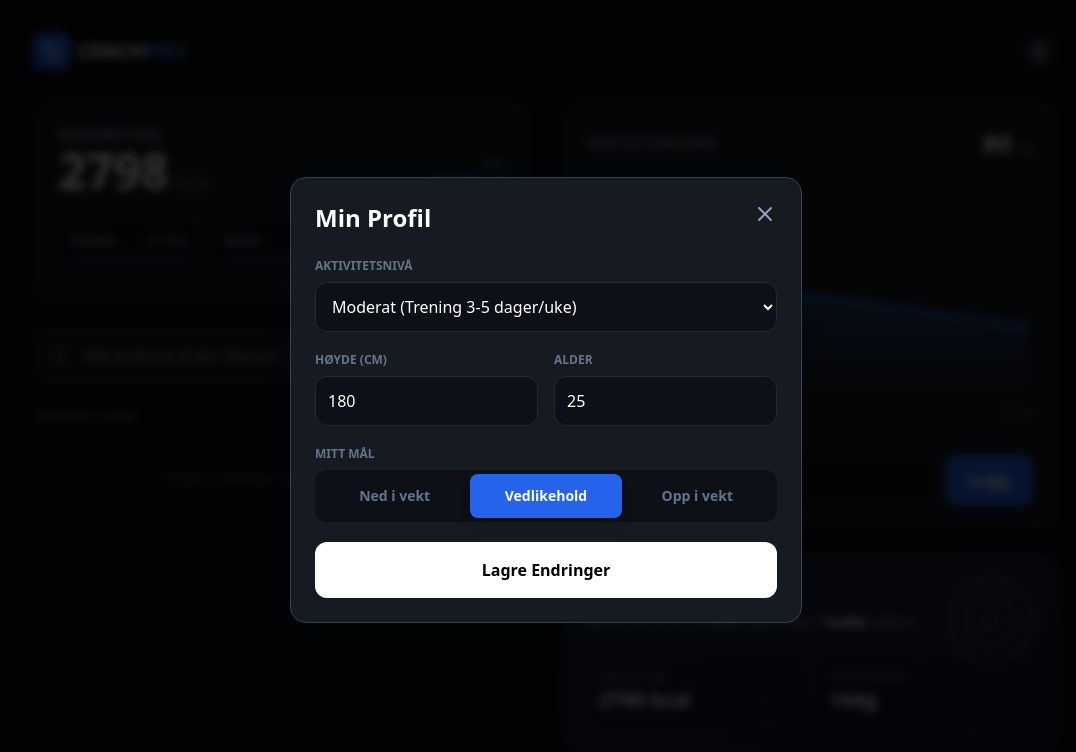
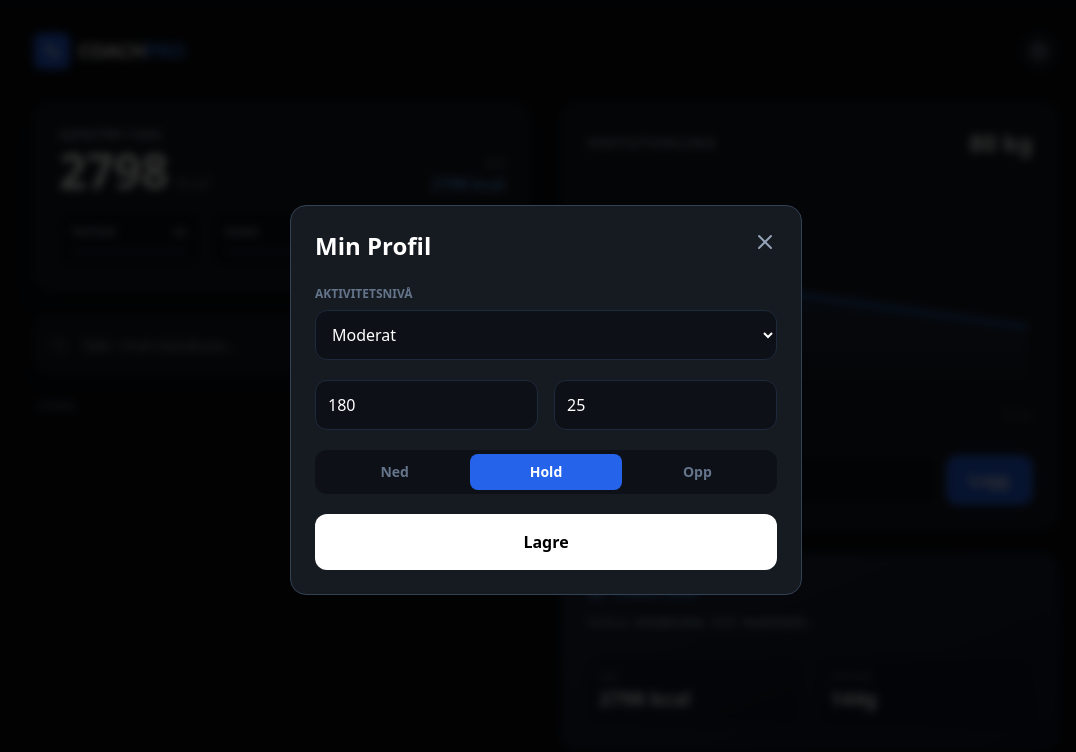
Before and after one commit to WillGit-Dev/Calorie-Tracker, a React (Create React App) app: page / in a window 1280 px wide. Both pictures are taken after a click on the button 1133 px from the left and 51 px from the top of the page. Shown: the top 752 px of the page, without its empty margins (94-1170 px from the left). Built offline with nearby package versions, Linux system fonts and the light colour scheme.

Commit message:
Update App.js

```diff
--- a/src/App.js
+++ b/src/App.js
@@ -7,7 +7,6 @@ import {
   Tooltip, ResponsiveContainer
 } from 'recharts';
 
-// --- BEREGNINGER ---
 const calculateMacros = (profile) => {
   const bmr = profile.gender === 'male'
     ? 10 * profile.currentWeight + 6.25 * profile.height - 5 * profile.age + 5
@@ -27,7 +26,6 @@ const calculateMacros = (profile) => {
 };
 
 export default function App() {
-  // --- STATE ---
   const [userProfile, setUserProfile] = useState(() => {
     const saved = localStorage.getItem('userProfile');
     return saved ? JSON.parse(saved) : {
@@ -53,43 +51,40 @@ export default function App() {
   });
 
   const [showSettings, setShowSettings] = useState(false);
-
-  // SØK STATE
   const [searchTerm, setSearchTerm] = useState("");
   const [searchResults, setSearchResults] = useState([]);
   const [isSearching, setIsSearching] = useState(false);
   const [newWeight, setNewWeight] = useState("");
+  const [selectedFood, setSelectedFood] = useState(null);
+  const [amount, setAmount] = useState(100);
 
-  // Auto-lagring
   useEffect(() => {
     localStorage.setItem('userProfile', JSON.stringify(userProfile));
     localStorage.setItem('todayLog', JSON.stringify(todayLog));
     localStorage.setItem('weightLog', JSON.stringify(weightLog));
   }, [userProfile, todayLog, weightLog]);
 
-  // --- API SØK MOT OPEN FOOD FACTS ---
   useEffect(() => {
     const searchFood = async () => {
-      if (searchTerm.length < 2) {
+      if (searchTerm.length < 3) {
         setSearchResults([]);
         return;
       }
       setIsSearching(true);
       try {
         const response = await fetch(
-          `https://world.openfoodfacts.org/cgi/search.pl?search_terms=${searchTerm}&search_simple=1&action=process&json=1&page_size=5`
+          `https://world.openfoodfacts.org/cgi/search.pl?search_terms=${searchTerm}&search_simple=1&action=process&json=1&page_size=8`
         );
         const data = await response.json();
-
         if (data.products) {
           const mappedResults = data.products.map(p => ({
             name: p.product_name || "Ukjent vare",
-            calories: Math.round(p.nutriments?.['energy-kcal_100g'] || 0),
-            protein: Math.round(p.nutriments?.proteins_100g || 0),
-            carbs: Math.round(p.nutriments?.carbohydrates_100g || 0),
-            fat: Math.round(p.nutriments?.fat_100g || 0),
-            brand: p.brands || ""
-          })).filter(p => p.calories > 0); // Filtrer bort ting uten kalori-info
+            calories100: Math.round(p.nutriments?.['energy-kcal_100g'] || 0),
+            protein100: parseFloat(p.nutriments?.proteins_100g || 0),
+            carbs100: parseFloat(p.nutriments?.carbohydrates_100g || 0),
+            fat100: parseFloat(p.nutriments?.fat_100g || 0),
+            brand: p.brands || "Generisk"
+          })).filter(p => p.calories100 > 0);
           setSearchResults(mappedResults);
         }
       } catch (error) {
@@ -99,17 +94,23 @@ export default function App() {
       }
     };
 
-    // Vent 500ms etter at brukeren slutter å skrive før vi søker (debounce)
-    const timeoutId = setTimeout(() => {
-      searchFood();
-    }, 500);
-
+    const timeoutId = setTimeout(searchFood, 600);
     return () => clearTimeout(timeoutId);
   }, [searchTerm]);
 
   const stats = useMemo(() => calculateMacros(userProfile), [userProfile]);
 
-  const addMeal = (meal) => {
+  const addMeal = () => {
+    if (!selectedFood) return;
+    const ratio = amount / 100;
+    const meal = {
+      name: `${selectedFood.name} (${amount}g)`,
+      calories: Math.round(selectedFood.calories100 * ratio),
+      protein: Math.round(selectedFood.protein100 * ratio),
+      carbs: Math.round(selectedFood.carbs100 * ratio),
+      fat: Math.round(selectedFood.fat100 * ratio)
+    };
+
     setTodayLog(prev => ({
       ...prev,
       calories: prev.calories + meal.calories,
@@ -120,16 +121,18 @@ export default function App() {
     }));
     setSearchTerm("");
     setSearchResults([]);
+    setSelectedFood(null);
+    setAmount(100);
   };
 
   const removeMeal = (index) => {
     const meal = todayLog.entries[index];
     setTodayLog(prev => ({
       ...prev,
-      calories: prev.calories - meal.calories,
-      protein: prev.protein - meal.protein,
-      carbs: prev.carbs - meal.carbs,
-      fat: prev.fat - meal.fat,
+      calories: Math.max(0, prev.calories - meal.calories),
+      protein: Math.max(0, prev.protein - meal.protein),
+      carbs: Math.max(0, prev.carbs - meal.carbs),
+      fat: Math.max(0, prev.fat - meal.fat),
       entries: prev.entries.filter((_, i) => i !== index)
     }));
   };
@@ -147,56 +150,31 @@ export default function App() {
 
   return (
     <div className="min-h-screen bg-[#0a0c10] text-slate-200 p-4 md:p-8 font-sans">
-
-      {/* HEADER */}
       <header className="max-w-5xl mx-auto flex justify-between items-center mb-8">
         <div className="flex items-center gap-2">
-          <div className="bg-blue-600 p-2 rounded-lg">
-            <Activity className="text-white" size={20} />
-          </div>
-          <h1 className="text-xl font-bold tracking-tight text-white">
-            COACH<span className="text-blue-500">PRO</span>
-          </h1>
+          <div className="bg-blue-600 p-2 rounded-lg"><Activity className="text-white" size={20} /></div>
+          <h1 className="text-xl font-bold tracking-tight text-white">COACH<span className="text-blue-500">PRO</span></h1>
         </div>
-        <button
-          onClick={() => setShowSettings(true)}
-          className="p-2 bg-[#161b22] border border-slate-800 rounded-full hover:border-blue-500 transition-colors"
-        >
+        <button onClick={() => setShowSettings(true)} className="p-2 bg-[#161b22] border border-slate-800 rounded-full hover:border-blue-500 transition-colors">
           <Settings size={20} className="text-slate-400" />
         </button>
       </header>
 
       <main className="max-w-5xl mx-auto grid grid-cols-1 lg:grid-cols-2 gap-8">
-
-        {/* KOLONNE 1 */}
         <div className="space-y-6">
           <section className="bg-[#161b22] border border-slate-800 rounded-2xl p-6 shadow-xl">
             <div className="flex justify-between items-end mb-4">
               <div>
                 <p className="text-slate-400 text-xs uppercase font-bold tracking-wider mb-1">Gjenstår i dag</p>
-                <h2 className="text-5xl font-black text-white">
-                  {Math.max(0, stats.calories - todayLog.calories)}
-                  <span className="text-lg font-medium text-slate-500 ml-2">kcal</span>
-                </h2>
+                <h2 className="text-5xl font-black text-white">{Math.max(0, stats.calories - todayLog.calories)}<span className="text-lg font-medium text-slate-500 ml-2">kcal</span></h2>
               </div>
-              <div className="text-right hidden sm:block">
-                <p className="text-slate-500 text-xs">Mål</p>
-                <p className="font-bold text-blue-400">{stats.calories} kcal</p>
-              </div>
+              <div className="text-right"><p className="text-slate-500 text-xs">Mål</p><p className="font-bold text-blue-400">{stats.calories} kcal</p></div>
             </div>
-
-            <div className="grid grid-cols-3 gap-3 mt-6">
-              {[
-                { label: 'Protein', val: todayLog.protein, max: stats.protein, color: 'bg-blue-500' },
-                { label: 'Karbo', val: todayLog.carbs, max: stats.carbs, color: 'bg-orange-500' },
-                { label: 'Fett', val: todayLog.fat, max: stats.fat, color: 'bg-green-500' }
-              ].map((m) => (
+            <div className="grid grid-cols-3 gap-3">
+              {[{ label: 'Protein', val: todayLog.protein, max: stats.protein, color: 'bg-blue-500' }, { label: 'Karbo', val: todayLog.carbs, max: stats.carbs, color: 'bg-orange-500' }, { label: 'Fett', val: todayLog.fat, max: stats.fat, color: 'bg-green-500' }].map((m) => (
                 <div key={m.label} className="bg-[#0d1117] rounded-xl p-3 border border-slate-800/50">
-                  <div className="flex justify-between text-xs mb-2 text-slate-400">
-                    <span className="font-semibold">{m.label}</span>
-                    <span>{m.val}/{m.max}g</span>
-                  </div>
-                  <div className="h-2 bg-slate-800 rounded-full overflow-hidden">
+                  <div className="flex justify-between text-[10px] mb-2 text-slate-400 uppercase font-bold"><span>{m.label}</span><span>{m.val}g</span></div>
+                  <div className="h-1.5 bg-slate-800 rounded-full overflow-hidden">
                     <div className={`h-full ${m.color}`} style={{ width: `${Math.min(100, (m.val / m.max) * 100)}%` }} />
                   </div>
                 </div>
@@ -204,194 +182,99 @@ export default function App() {
             </div>
           </section>
 
-          {/* SØKEFELT MED EKTE API */}
-          <div className="relative z-50">
-            <div className="relative group">
-              <div className="absolute inset-y-0 left-0 pl-4 flex items-center pointer-events-none">
-                {isSearching ? <Loader2 className="animate-spin text-blue-500" size={18}/> : <Search className="text-slate-500" size={18} />}
-              </div>
-              <input
-                type="text"
-                placeholder="Søk matvare (f.eks 'Banan', 'Grandiosa')..."
-                className="w-full bg-[#161b22] border border-slate-800 text-white rounded-xl py-4 pl-12 pr-4 focus:ring-2 focus:ring-blue-500 focus:border-transparent outline-none transition-all shadow-lg"
-                value={searchTerm}
-                onChange={(e) => setSearchTerm(e.target.value)}
-              />
+          <div className="relative z-[100]">
+            <div className="relative">
+              <div className="absolute inset-y-0 left-0 pl-4 flex items-center">{isSearching ? <Loader2 className="animate-spin text-blue-500" size={18}/> : <Search className="text-slate-500" size={18} />}</div>
+              <input type="text" placeholder="Søk i mat-database..." className="w-full bg-[#161b22] border border-slate-800 text-white rounded-xl py-4 pl-12 pr-4 focus:ring-2 focus:ring-blue-500 outline-none transition-all shadow-lg" value={searchTerm} onChange={(e) => setSearchTerm(e.target.value)} />
             </div>
 
-            {/* RESULTATLISTE */}
-            {searchTerm.length > 1 && searchResults.length > 0 && (
-              <div className="absolute top-full left-0 right-0 mt-2 bg-[#1c2128] border border-slate-700 rounded-xl shadow-2xl overflow-hidden z-[100]">
-                <div className="p-2 text-xs text-slate-500 uppercase tracking-wider font-bold bg-[#161b22]">
-                  Resultater fra Open Food Facts
-                </div>
+            {searchResults.length > 0 && (
+              <div className="absolute top-full left-0 right-0 mt-2 bg-[#1c2128] border border-slate-700 rounded-xl shadow-2xl overflow-hidden max-h-80 overflow-y-auto">
                 {searchResults.map((item, idx) => (
-                  <button
-                    key={idx}
-                    onClick={() => addMeal(item)}
-                    className="w-full p-4 text-left hover:bg-blue-600/10 hover:text-blue-400 flex justify-between items-center border-b border-slate-800/50 transition-colors group"
-                  >
-                    <div>
-                      <span className="font-bold text-white block group-hover:text-blue-400">
-                        {item.name} <span className="text-xs font-normal text-slate-500">({item.brand})</span>
-                      </span>
-                      <span className="text-xs text-slate-500">Per 100g: {item.calories} kcal • P:{item.protein}g K:{item.carbs}g F:{item.fat}g</span>
-                    </div>
-                    <Plus size={20} className="text-slate-600 group-hover:text-blue-400"/>
+                  <button key={idx} onClick={() => setSelectedFood(item)} className="w-full p-4 text-left hover:bg-blue-600/10 flex justify-between items-center border-b border-slate-800/50">
+                    <div><span className="font-bold text-white block">{item.name}</span><span className="text-xs text-slate-500">{item.brand} • {item.calories100} kcal/100g</span></div>
+                    <Plus size={18} className="text-blue-500" />
                   </button>
                 ))}
               </div>
             )}
           </div>
 
+          {selectedFood && (
+            <div className="bg-blue-600/10 border border-blue-500/50 rounded-xl p-4 flex flex-col sm:flex-row gap-4 items-center animate-in fade-in slide-in-from-top-2">
+              <div className="flex-1"><p className="text-sm font-bold text-blue-400">Valgt: {selectedFood.name}</p><p className="text-xs text-slate-400">Hvor mange gram spiste du?</p></div>
+              <div className="flex gap-2 w-full sm:w-auto">
+                <input type="number" className="w-24 bg-[#0d1117] border border-blue-500/30 rounded-lg p-2 text-white outline-none" value={amount} onChange={(e) => setAmount(parseInt(e.target.value) || 0)} />
+                <button onClick={addMeal} className="bg-blue-600 hover:bg-blue-500 text-white px-4 py-2 rounded-lg font-bold flex-1 sm:flex-none">Legg til</button>
+                <button onClick={() => setSelectedFood(null)} className="p-2 text-slate-500 hover:text-white"><X size={20}/></button>
+              </div>
+            </div>
+          )}
+
           <div className="space-y-2">
-            <h3 className="text-xs font-bold text-slate-500 uppercase tracking-widest pl-1">Dagens Logg</h3>
-            {todayLog.entries.length === 0 ? (
-              <div className="p-8 text-center border border-dashed border-slate-800 rounded-2xl text-slate-600">
-                Ingen måltider registrert ennå.
+            <h3 className="text-xs font-bold text-slate-500 uppercase tracking-widest pl-1">Logg</h3>
+            {todayLog.entries.map((entry, i) => (
+              <div key={i} className="flex justify-between items-center p-4 bg-[#161b22] border border-slate-800/50 rounded-xl group">
+                <div><p className="font-bold text-slate-200">{entry.name}</p><p className="text-[10px] text-slate-500 uppercase tracking-tight">P:{entry.protein}g K:{entry.carbs}g F:{entry.fat}g</p></div>
+                <div className="flex items-center gap-4"><span className="font-bold text-blue-400">{entry.calories} kcal</span><button onClick={() => removeMeal(i)} className="text-slate-600 hover:text-red-400"><X size={16} /></button></div>
               </div>
-            ) : (
-              todayLog.entries.map((entry, i) => (
-                <div key={i} className="flex justify-between items-center p-4 bg-[#161b22] border border-slate-800/50 rounded-xl hover:border-slate-700 transition-colors group">
-                  <div>
-                    <p className="font-bold text-slate-200">{entry.name}</p>
-                    <p className="text-xs text-slate-500">P:{entry.protein}g K:{entry.carbs}g F:{entry.fat}g</p>
-                  </div>
-                  <div className="flex items-center gap-4">
-                    <span className="font-bold text-blue-400">{entry.calories} kcal</span>
-                    <button onClick={() => removeMeal(i)} className="text-slate-600 hover:text-red-400 opacity-0 group-hover:opacity-100 transition-opacity">
-                      <X size={16} />
-                    </button>
-                  </div>
-                </div>
-              ))
-            )}
+            ))}
           </div>
         </div>
 
-        {/* KOLONNE 2 */}
         <div className="space-y-6">
-          <section className="bg-[#161b22] border border-slate-800 rounded-2xl p-6 shadow-lg">
-            <div className="flex justify-between items-center mb-6">
-              <h3 className="text-sm font-bold text-slate-400 uppercase tracking-widest">Vektutvikling</h3>
-              <span className="text-2xl font-black text-white">{userProfile.currentWeight} <span className="text-sm text-slate-500 font-normal">kg</span></span>
-            </div>
-
+          <section className="bg-[#161b22] border border-slate-800 rounded-2xl p-6">
+            <div className="flex justify-between items-center mb-6"><h3 className="text-sm font-bold text-slate-400 uppercase tracking-widest">Vektutvikling</h3><span className="text-2xl font-black text-white">{userProfile.currentWeight} kg</span></div>
             <div className="h-64 w-full mb-4">
               <ResponsiveContainer width="100%" height="100%">
                 <AreaChart data={weightLog}>
-                  <defs>
-                    <linearGradient id="colorWeight" x1="0" y1="0" x2="0" y2="1">
-                      <stop offset="5%" stopColor="#3b82f6" stopOpacity={0.4}/>
-                      <stop offset="95%" stopColor="#3b82f6" stopOpacity={0}/>
-                    </linearGradient>
-                  </defs>
+                  <defs><linearGradient id="cw" x1="0" y1="0" x2="0" y2="1"><stop offset="5%" stopColor="#3b82f6" stopOpacity={0.3}/><stop offset="95%" stopColor="#3b82f6" stopOpacity={0}/></linearGradient></defs>
                   <CartesianGrid strokeDasharray="3 3" stroke="#2d3748" vertical={false} />
                   <XAxis dataKey="date" stroke="#64748b" fontSize={10} tickLine={false} axisLine={false} />
                   <YAxis hide domain={['dataMin - 1', 'dataMax + 1']} />
-                  <Tooltip
-                    contentStyle={{ backgroundColor: '#0f172a', border: '1px solid #1e293b', borderRadius: '8px', color: '#fff' }}
-                    itemStyle={{ color: '#60a5fa' }}
-                  />
-                  <Area type="monotone" dataKey="weight" stroke="#3b82f6" strokeWidth={3} fillOpacity={1} fill="url(#colorWeight)" />
+                  <Tooltip contentStyle={{ backgroundColor: '#0f172a', border: '1px solid #1e293b', borderRadius: '8px' }} />
+                  <Area type="monotone" dataKey="weight" stroke="#3b82f6" strokeWidth={3} fill="url(#cw)" />
                 </AreaChart>
               </ResponsiveContainer>
             </div>
-
             <div className="flex gap-2">
-              <input
-                type="number"
-                placeholder="Ny vekt..."
-                className="flex-1 bg-[#0d1117] border border-slate-800 text-white rounded-xl p-3 outline-none focus:border-blue-500 transition-colors"
-                value={newWeight}
-                onChange={(e) => setNewWeight(e.target.value)}
-              />
-              <button onClick={logWeight} className="bg-blue-600 hover:bg-blue-500 text-white px-6 rounded-xl font-bold transition-all">
-                Logg
-              </button>
+              <input type="number" placeholder="Ny vekt..." className="flex-1 bg-[#0d1117] border border-slate-800 text-white rounded-xl p-3 outline-none focus:border-blue-500" value={newWeight} onChange={(e) => setNewWeight(e.target.value)} />
+              <button onClick={logWeight} className="bg-blue-600 hover:bg-blue-500 text-white px-6 rounded-xl font-bold transition-all">Logg</button>
             </div>
           </section>
 
-          <section className="bg-gradient-to-br from-[#1e293b] to-[#0f172a] border border-slate-700/50 rounded-2xl p-6 relative overflow-hidden">
-            <div className="absolute top-0 right-0 p-4 opacity-10">
-              <Target size={100} />
-            </div>
-            <h3 className="text-blue-400 font-bold mb-2 flex items-center gap-2">
-              <Target size={18} /> Coach Anbefaling
-            </h3>
-            <p className="text-slate-400 text-sm mb-6 leading-relaxed">
-              Basert på at du er <strong>{userProfile.activityLevel === 'sedentary' ? 'stillesittende' : 'aktiv'}</strong> og ønsker å
-              <span className="text-white font-bold"> {userProfile.weightGoal === 'lose' ? 'gå ned' : 'holde'}</span> vekten.
-            </p>
+          <section className="bg-gradient-to-br from-[#1e293b] to-[#0f172a] border border-slate-700/50 rounded-2xl p-6">
+            <h3 className="text-blue-400 font-bold mb-2 flex items-center gap-2"><Target size={18} /> Coach Info</h3>
+            <p className="text-slate-400 text-sm mb-6 leading-relaxed">Status: <strong>{userProfile.activityLevel}</strong>. Mål: <strong>{userProfile.weightGoal}</strong>.</p>
             <div className="flex gap-4">
-               <div className="flex-1 bg-black/20 rounded-xl p-3">
-                 <p className="text-xs text-slate-500 uppercase">Daglig Mål</p>
-                 <p className="text-xl font-bold text-white">{stats.calories} kcal</p>
-               </div>
-               <div className="flex-1 bg-black/20 rounded-xl p-3">
-                 <p className="text-xs text-slate-500 uppercase">Protein Mål</p>
-                 <p className="text-xl font-bold text-white">{stats.protein}g</p>
-               </div>
+               <div className="flex-1 bg-black/20 rounded-xl p-3"><p className="text-[10px] text-slate-500 uppercase">Mål</p><p className="text-xl font-bold text-white">{stats.calories} kcal</p></div>
+               <div className="flex-1 bg-black/20 rounded-xl p-3"><p className="text-[10px] text-slate-500 uppercase">Protein</p><p className="text-xl font-bold text-white">{stats.protein}g</p></div>
             </div>
           </section>
         </div>
       </main>
 
-      {/* INNSTILLINGER MODAL */}
       {showSettings && (
         <div className="fixed inset-0 bg-black/80 backdrop-blur-sm z-[200] flex items-center justify-center p-4">
-          <div className="bg-[#161b22] border border-slate-700 w-full max-w-lg rounded-2xl p-6 shadow-2xl relative">
-            <button onClick={() => setShowSettings(false)} className="absolute top-4 right-4 p-2 hover:bg-slate-800 rounded-full text-slate-400"><X /></button>
+          <div className="bg-[#161b22] border border-slate-700 w-full max-w-lg rounded-2xl p-6 relative">
+            <button onClick={() => setShowSettings(false)} className="absolute top-4 right-4 p-2 text-slate-400"><X /></button>
             <h2 className="text-2xl font-bold text-white mb-6">Min Profil</h2>
-
             <div className="space-y-5">
-              <div>
-                <label className="text-xs font-bold text-slate-500 uppercase block mb-2">Aktivitetsnivå</label>
-                <select
-                  className="w-full bg-[#0d1117] border border-slate-800 text-white rounded-xl p-3 outline-none focus:border-blue-500"
-                  value={userProfile.activityLevel}
-                  onChange={(e) => setUserProfile({...userProfile, activityLevel: e.target.value})}
-                >
-                  <option value="sedentary">Stillesittende (Kontorjobb, lite trening)</option>
-                  <option value="light">Lett aktiv (Trening 1-3 dager/uke)</option>
-                  <option value="moderate">Moderat (Trening 3-5 dager/uke)</option>
-                  <option value="active">Aktiv (Trening 6-7 dager/uke)</option>
-                  <option value="veryActive">Svært aktiv (Fysisk jobb + trening)</option>
+              <div><label className="text-xs font-bold text-slate-500 uppercase mb-2 block">Aktivitetsnivå</label>
+                <select className="w-full bg-[#0d1117] border border-slate-800 text-white rounded-xl p-3" value={userProfile.activityLevel} onChange={(e) => setUserProfile({...userProfile, activityLevel: e.target.value})}>
+                  <option value="sedentary">Stillesittende</option><option value="light">Lett aktiv</option><option value="moderate">Moderat</option><option value="active">Aktiv</option>
                 </select>
               </div>
-
               <div className="grid grid-cols-2 gap-4">
-                <div>
-                   <label className="text-xs font-bold text-slate-500 uppercase block mb-2">Høyde (cm)</label>
-                   <input type="number" className="w-full bg-[#0d1117] border border-slate-800 rounded-xl p-3 text-white" value={userProfile.height} onChange={(e) => setUserProfile({...userProfile, height: parseInt(e.target.value)})} />
-                </div>
-                <div>
-                   <label className="text-xs font-bold text-slate-500 uppercase block mb-2">Alder</label>
-                   <input type="number" className="w-full bg-[#0d1117] border border-slate-800 rounded-xl p-3 text-white" value={userProfile.age} onChange={(e) => setUserProfile({...userProfile, age: parseInt(e.target.value)})} />
-                </div>
+                <input type="number" className="bg-[#0d1117] border border-slate-800 rounded-xl p-3 text-white" value={userProfile.height} onChange={(e) => setUserProfile({...userProfile, height: parseInt(e.target.value)})} />
+                <input type="number" className="bg-[#0d1117] border border-slate-800 rounded-xl p-3 text-white" value={userProfile.age} onChange={(e) => setUserProfile({...userProfile, age: parseInt(e.target.value)})} />
               </div>
-
-              <div>
-                <label className="text-xs font-bold text-slate-500 uppercase block mb-2">Mitt Mål</label>
-                <div className="flex bg-[#0d1117] rounded-xl p-1">
-                  {[{k:'lose', l:'Ned i vekt'}, {k:'maintain', l:'Vedlikehold'}, {k:'gain', l:'Opp i vekt'}].map(m => (
-                    <button
-                      key={m.k}
-                      onClick={() => setUserProfile({...userProfile, weightGoal: m.k})}
-                      className={`flex-1 py-3 rounded-lg text-sm font-bold transition-all ${userProfile.weightGoal === m.k ? 'bg-blue-600 text-white shadow-lg' : 'text-slate-500 hover:text-white'}`}
-                    >
-                      {m.l}
-                    </button>
-                  ))}
-                </div>
+              <div className="flex bg-[#0d1117] rounded-xl p-1">
+                {['lose', 'maintain', 'gain'].map(k => (
+                  <button key={k} onClick={() => setUserProfile({...userProfile, weightGoal: k})} className={`flex-1 py-2 rounded-lg text-sm font-bold ${userProfile.weightGoal === k ? 'bg-blue-600 text-white' : 'text-slate-500'}`}>{k === 'lose' ? 'Ned' : k === 'gain' ? 'Opp' : 'Hold'}</button>
+                ))}
               </div>
-
-              <button
-                onClick={() => setShowSettings(false)}
-                className="w-full bg-white text-black hover:bg-slate-200 font-bold py-4 rounded-xl mt-4 transition-colors"
-              >
-                Lagre Endringer
-              </button>
+              <button onClick={() => setShowSettings(false)} className="w-full bg-white text-black font-bold py-4 rounded-xl">Lagre</button>
             </div>
           </div>
         </div>
```
